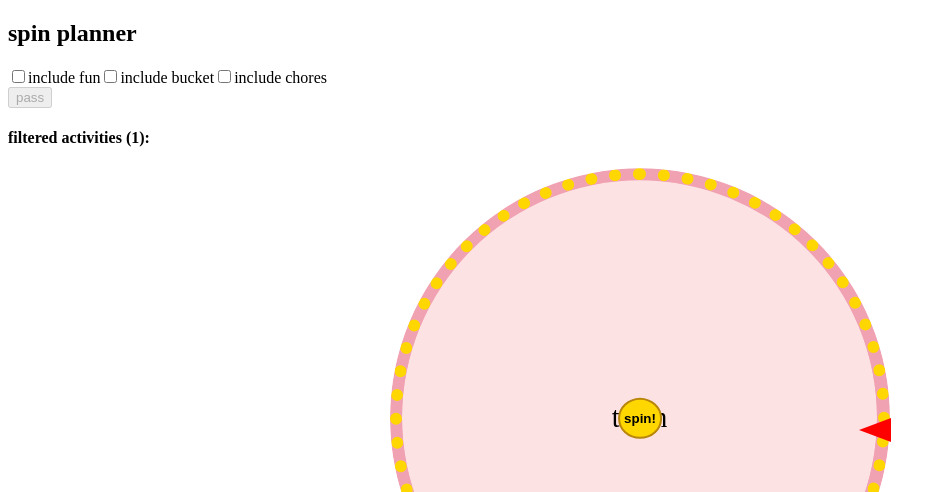
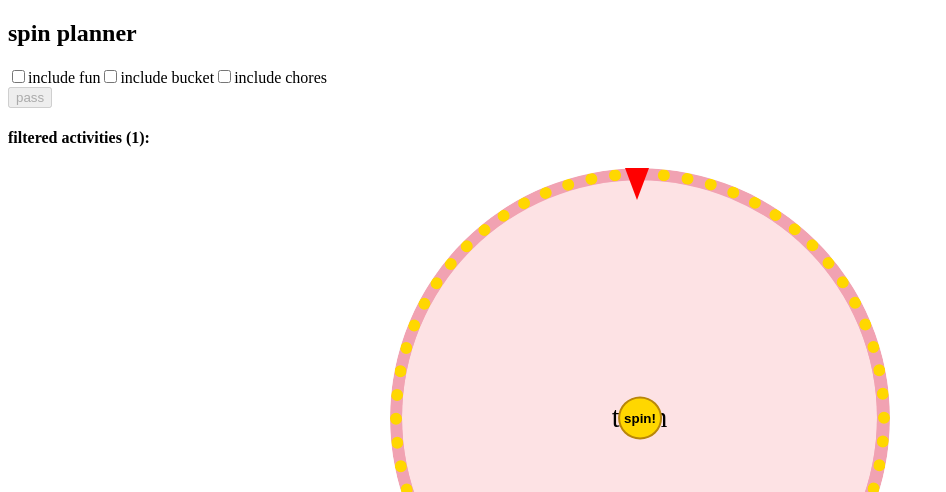
Before and after one commit to Zereis/Event-planner, a React (Vite) app: page / in a window 1280 px wide. Shown: the top 492 px of the page, without its empty margins (0-946 px from the left). Built offline with nearby package versions, Linux system fonts and the light colour scheme.

Commit message:
pointer top

```diff
--- a/src/components/Spin.jsx
+++ b/src/components/Spin.jsx
@@ -111,14 +111,14 @@ function Spin() {
     }
 
     // Pick the activity FIRST so we can align spin to it
-    const random = availableForSpin[Math.floor(Math.random() * availableForSpin.length)];
-    const index = allFiltered.findIndex((act) => act.id === random.id);
     const itemCount = allFiltered.length;
+    const randomIndex = Math.floor(Math.random() * itemCount);
     const degreePerItem = 360 / itemCount;
+    const selectedActivity = allFiltered[randomIndex];
 
-    const targetPosition = 90; // 3h postion
+    const targetPosition = 0; // 12h postion
     // rotate to that wedge -- in the center of the slice
-    const selectedDegree = index * degreePerItem + degreePerItem / 2;
+    const selectedDegree = randomIndex * degreePerItem + degreePerItem / 2;
     const spins = 3; // full spins before stopping
     const offset = (360 + targetPosition - selectedDegree) % 360; // how much to rotate to bring that slice to top
     const newEndDegree = previousEndDegree + spins * 360 + offset; // total rotation
@@ -139,7 +139,7 @@ function Spin() {
     }
     // set after delay to simulate result after spin
     setTimeout(() => {
-      setSelectedActivityId(random.id);  // select the activity after spin
+      setSelectedActivityId(selectedActivity.id);  // select the activity after spin
     }, 2000);  // same as animation duration
   };
 
--- a/src/styles/spin.css
+++ b/src/styles/spin.css
@@ -48,12 +48,11 @@
 
 .pointer {
   position: absolute;
-  top: 50%;
-  left: 97%;
-  transform: translateX(-50%);
-  border-bottom: 12px solid transparent;
-  border-right: 32px solid red;
-  border-top: 12px solid transparent;
+  top: 1;
+  left: 47%;
+  border-left: 12px solid transparent;
+  border-right: 12px solid transparent;
+  border-top: 32px solid red;
   z-index: 10;
 }
 
@@ -63,7 +62,7 @@
   left: 50%;
   transform: translate(-50%, -50%);
   z-index: 5;
-  padding: 0.8em 0.3em;
+  padding: 0.9em 0.3em;
   border-radius: 50%;
   background: gold;
   border: 2px solid darkgoldenrod;
```
